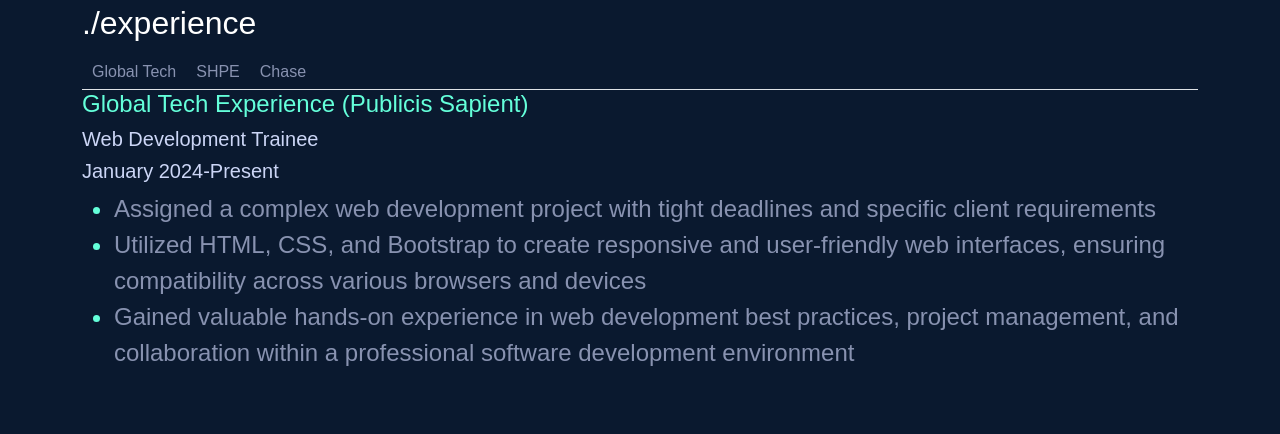
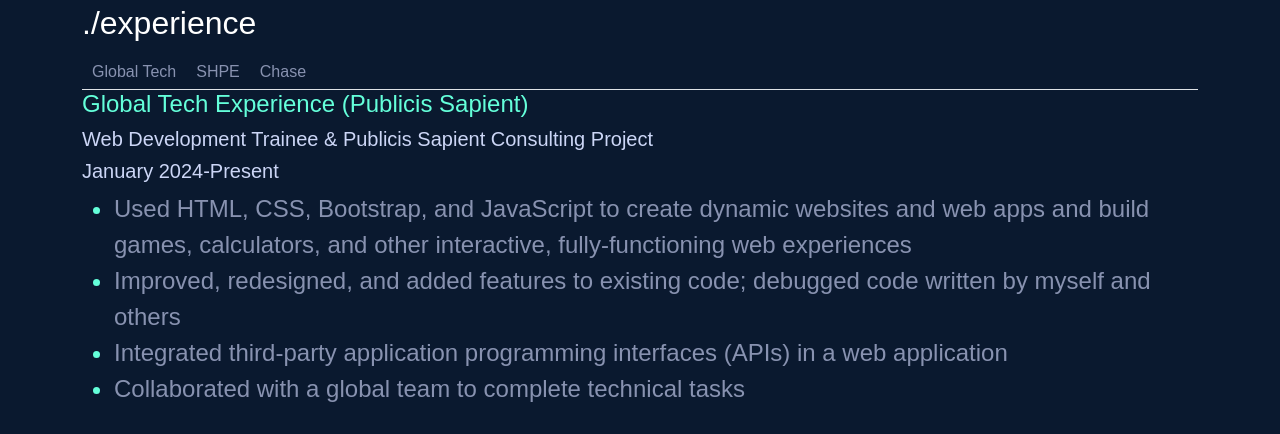
Before and after one commit to abyhuerta/aby, a plain HTML site: page index.html in a window 1280 px wide. Shown: the part 1540-1974 px from the top of the page. Drawn offline with nearby package versions, Linux system fonts and the light colour scheme; a web font is replaced by a local one.

Commit message:
update experience

```diff
--- a/index.html
+++ b/index.html
@@ -124,16 +124,16 @@
           <div class="tab-pane fade show active" id="nav-GTE" role="tabpanel" aria-labelledby="nav-GTE-tab"
             tabindex="0">
             <h4>Global Tech Experience (Publicis Sapient)</h4>
-            <h5>Web Development Trainee</h5>
+            <h5>Web Development Trainee & Publicis Sapient Consulting Project</h5>
             <h5>January 2024-Present</h5>
             <ul>
-              <li><span>Assigned a complex web development project with tight deadlines and specific client
-                  requirements</span></li>
-              <li><span>Utilized HTML, CSS, and Bootstrap to create responsive and user-friendly web interfaces,
-                  ensuring compatibility
-                  across various browsers and devices</span></li>
-              <li><span>Gained valuable hands-on experience in web development best practices, project management, and
-                  collaboration within a professional software development environment</span></li>
+              <li><span>Used HTML, CSS, Bootstrap, and JavaScript to create
+                dynamic websites and web apps and build games, calculators, and other interactive, fully-functioning web experiences
+                </span></li>
+              <li><span>Improved, redesigned, and added features to existing
+                code; debugged code written by myself and others </span></li>
+              <li><span>Integrated third-party application programming interfaces (APIs) in a web application</span></li>
+              <li><span>Collaborated with a global team to complete technical tasks</span></li>
             </ul>
           </div>
           <div class="tab-pane fade" id="nav-SHPE" role="tabpanel" aria-labelledby="nav-SHPE-tab" tabindex="0">
@@ -211,7 +211,7 @@
           <div class="carousel-item">
             <img src="img/psPrototype.png" class="d-block w-100" alt="...">
             <div class="carousel-caption d-none d-md-block">
-              <h5>Publicis Sapient Prototype</h5>
+              <h5>PS Marriott Bonvoy Prototype</h5>
               <p>Demo website for vacation home rentals.</p>
               <p><span>Java Script</span></p>
             </div>
```
